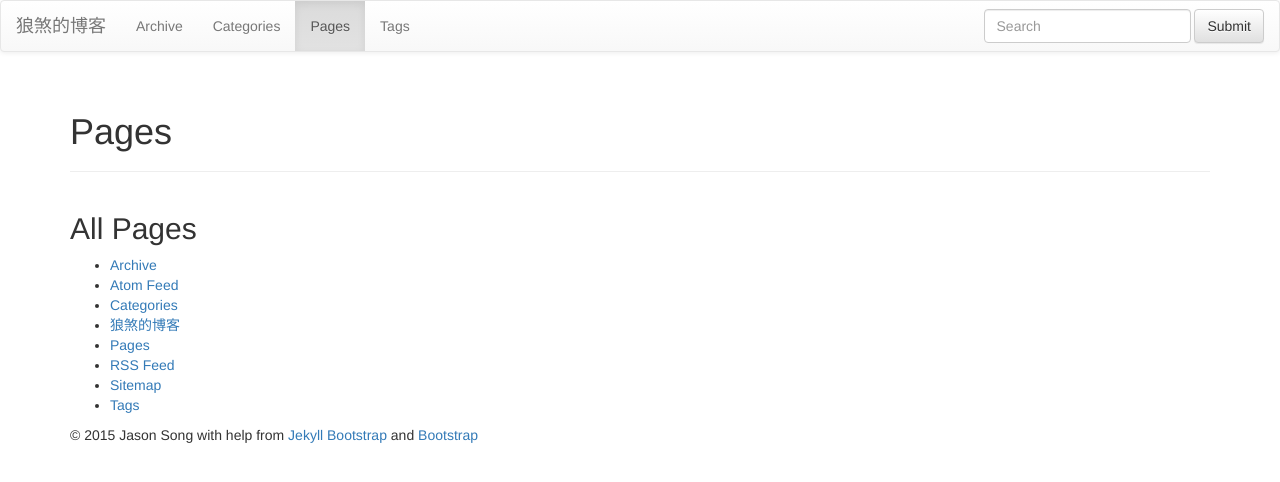
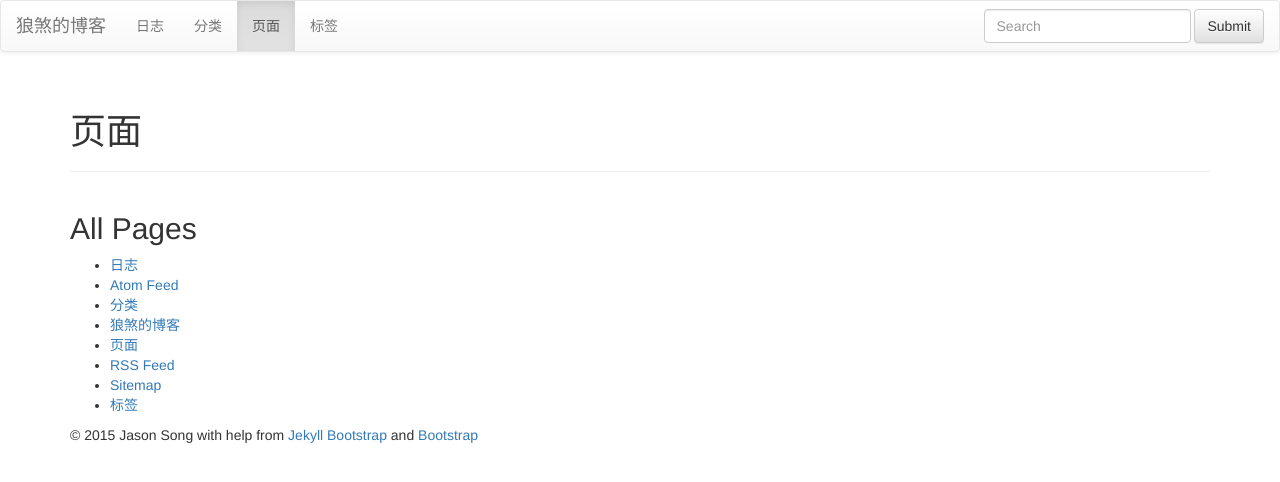
Before and after one commit to WolfogreRecycleBin/wolfogre.github.io, a Jekyll site: the page built from pages.html, in a window 1280 px wide. Shown: the top 482 px of the page. Built offline with Jekyll 4.4.1, drawn with Linux system fonts in a browser that asks for light colours; nearby versions of some CDN libraries; library files that are not in the unit come from our copies.

Commit message:
change the manu into Chinese

```diff
--- a/archive.html
+++ b/archive.html
@@ -1,6 +1,6 @@
 ---
 layout: page
-title : Archive
+title : 日志
 header : Post Archive
 group: navigation
 ---
--- a/categories.html
+++ b/categories.html
@@ -1,6 +1,6 @@
 ---
 layout: page
-title: Categories
+title: 分类
 header: Posts By Category
 group: navigation
 ---
--- a/pages.html
+++ b/pages.html
@@ -1,6 +1,6 @@
 ---
 layout: page
-title: Pages
+title: 页面
 header: Pages
 group: navigation
 ---
--- a/tags.html
+++ b/tags.html
@@ -1,6 +1,6 @@
 ---
 layout: page
-title: Tags
+title: 标签
 header: Posts By Tag
 group: navigation
 ---
```
